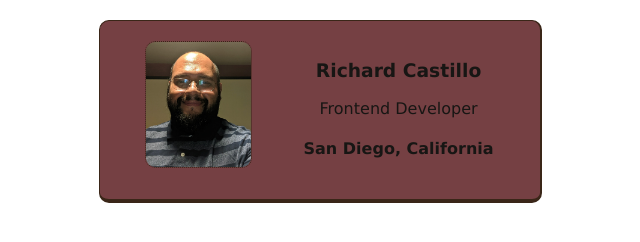
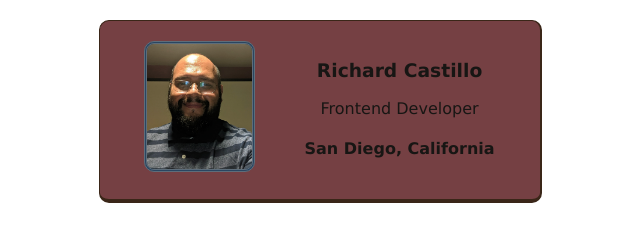
Before and after one commit to s2k2rich/buisness-card, a website built with Vite: page index.html in a window 1280 px wide. In both pictures the pointer is over the picture 518 px from the left and 104 px from the top of the page. Shown: the whole page, without its empty margins (320-960 px from the left). Built offline with nearby package versions, Linux system fonts and the light colour scheme.

Commit message:
hover on avatar change border to double,new color

```diff
--- a/styles.css
+++ b/styles.css
@@ -11,7 +11,7 @@ body {
 .avatar {
 
     height: 125px;
-    border: 1px dotted #3A2618;
+    border: 3px double #5e6d7a;
     border-radius: 10px;
 }
 
@@ -37,13 +37,14 @@ body {
 }
 
 .border-blue {
-    border: 1px dotted blue;
+    border: 1px double #5e6d7a;
 }
 
 h3:hover,
 p:hover,
-h4:hover{
-  background-color: pink;
+h4:hover,
+.avatar:hover{
+  background-color: #2a4661;
   }
 
 /*
```
